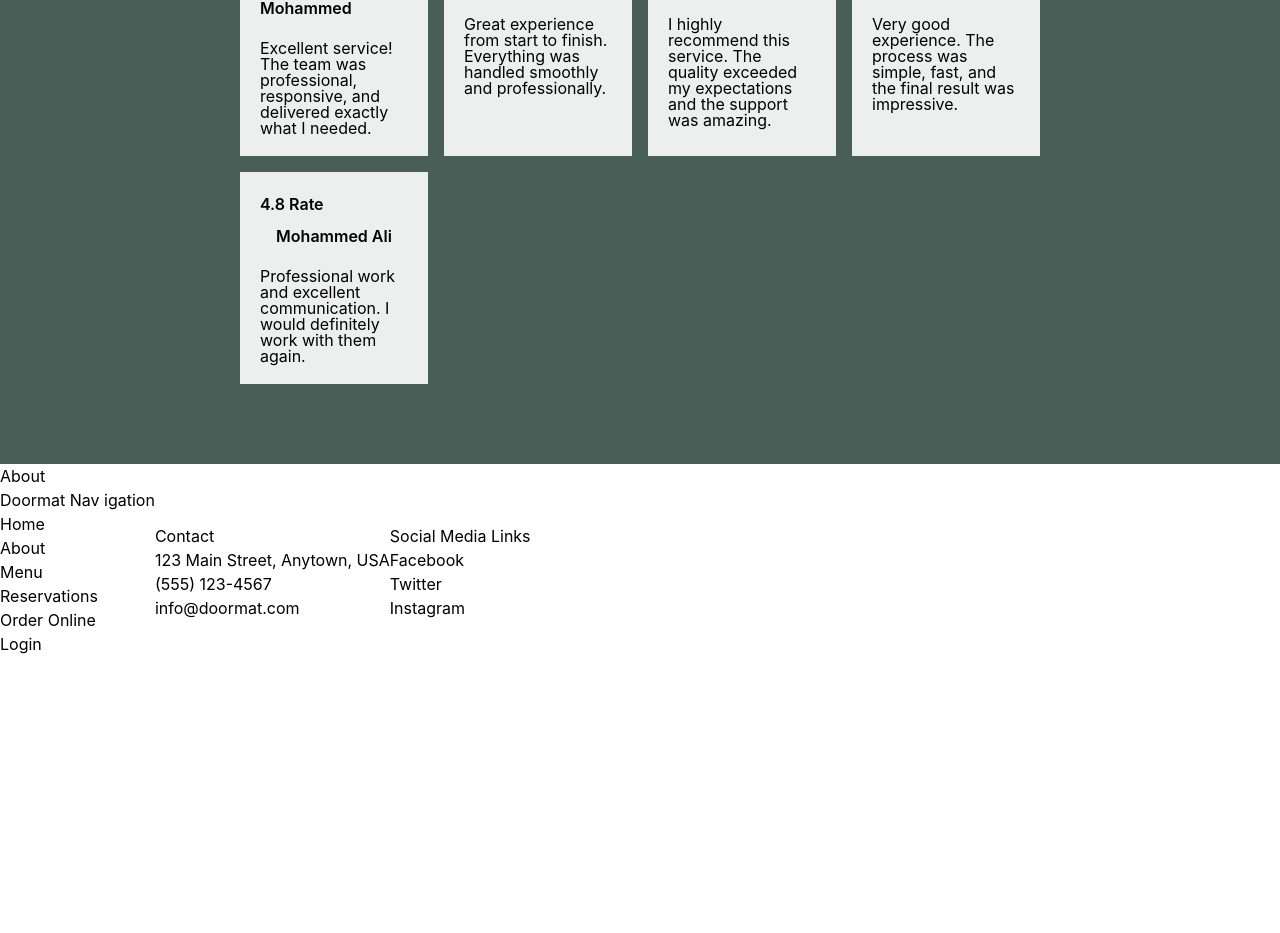
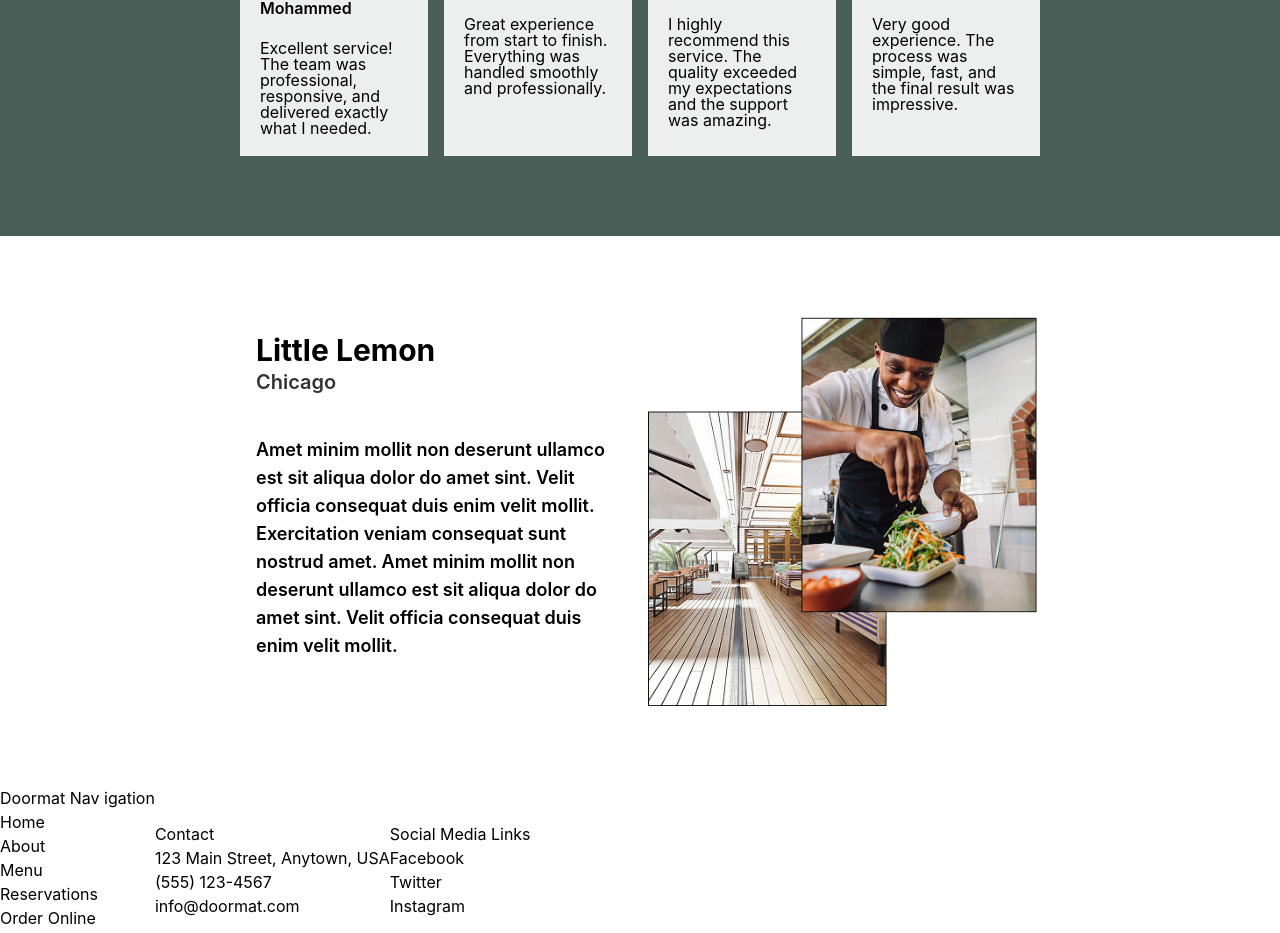
Before and after one commit to ENG-BXI/Meta-Capstone-Project, a React (Vite) app: page / in a window 1280 px wide. Shown: the part 1773-2706 px from the top of the page. Before the commit the page ends 2429 px from the top, so only its background shows below. Built offline with nearby package versions, Linux system fonts and the light colour scheme.

Commit message:
add about section

```diff
--- a/src/data/testimonials.tsx
+++ b/src/data/testimonials.tsx
@@ -18,10 +18,5 @@ export const testimonials = [
     rate: 4,
     author: 'Emily Davis',
     text: 'Very good experience. The process was simple, fast, and the final result was impressive.'
-  },
-  {
-    rate: 4.8,
-    author: 'Mohammed Ali',
-    text: 'Professional work and excellent communication. I would definitely work with them again.'
   }
 ];
--- a/src/sections/about.tsx
+++ b/src/sections/about.tsx
@@ -1,7 +1,17 @@
+import AboutImage from '../assets/about-image.png';
 const About = () => {
   return (
-    <div>About</div>
-  )
-}
+    <section className='custom-container mx-auto flex justify-center gap-4 py-20'>
+      <div className='w-1/2 p-4'>
+        <h2 className='text-3xl font-bold'>Little Lemon</h2>
+        <h4 className='text-xl font-semibold text-secondary-4 mb-10'>Chicago</h4>
+        <p className='text-lg font-semibold'>Amet minim mollit non deserunt ullamco est sit aliqua dolor do amet sint. Velit officia consequat duis enim velit mollit. Exercitation veniam consequat sunt nostrud amet. Amet minim mollit non deserunt ullamco est sit aliqua dolor do amet sint. Velit officia consequat duis enim velit mollit. </p>
+      </div>
+      <div className='relative w-1/2'>
+        <img src={AboutImage} alt='About Little Lemon' />
+      </div>
+    </section>
+  );
+};
 
-export default About
+export default About;
```
Also changed, not shown: src/assets/about-image.png (added).
